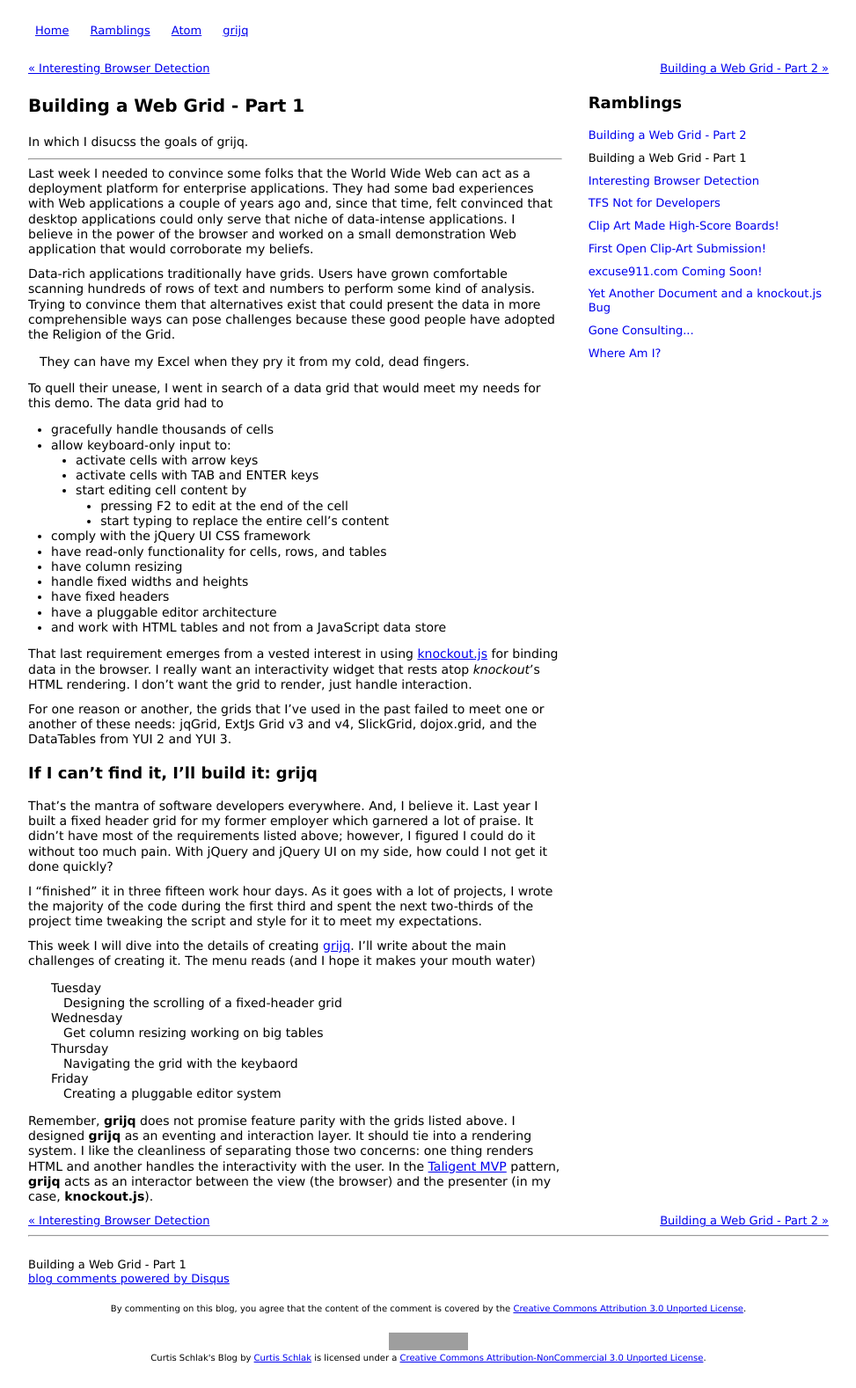
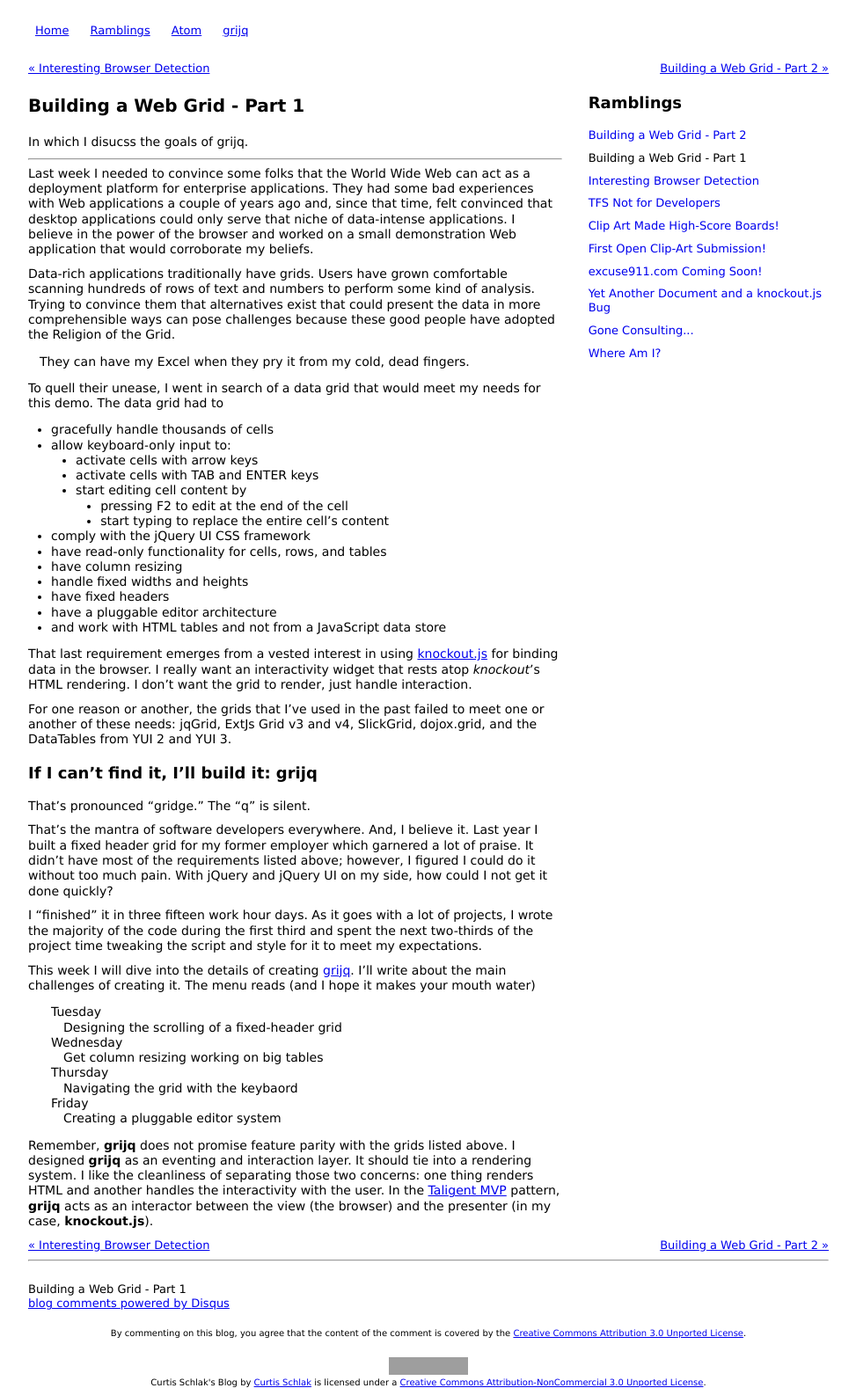
Before and after one commit to roberts-sandbox/test-realist, a Jekyll site: the page built from _posts/2012-06-18-building-a-web-grid-1.md, in a window 1280 px wide. Shown: the whole page at 88% size, without its empty margins (153-1126 px from the left). Built offline with Jekyll 4.4.1, drawn with Linux system fonts in a browser that asks for light colours; before the commit the page ends 1550 px from its top, so only the background shows below that; grey boxes are pictures that could not be loaded.

Commit message:
Adding pronunciation. Woot!

```diff
--- a/_posts/2012-06-18-building-a-web-grid-1.md
+++ b/_posts/2012-06-18-building-a-web-grid-1.md
@@ -58,6 +58,8 @@ dojox.grid, and the DataTables from YUI 2 and YUI 3.
 
 ## If I can't find it, I'll build it: grijq
 
+That's pronounced "gridge." The "q" is silent.
+
 That's the mantra of software developers everywhere. And, I believe it. Last
 year I built a fixed header grid for my former employer which garnered a lot
 of praise. It didn't have most of the requirements listed above; however, I
```
